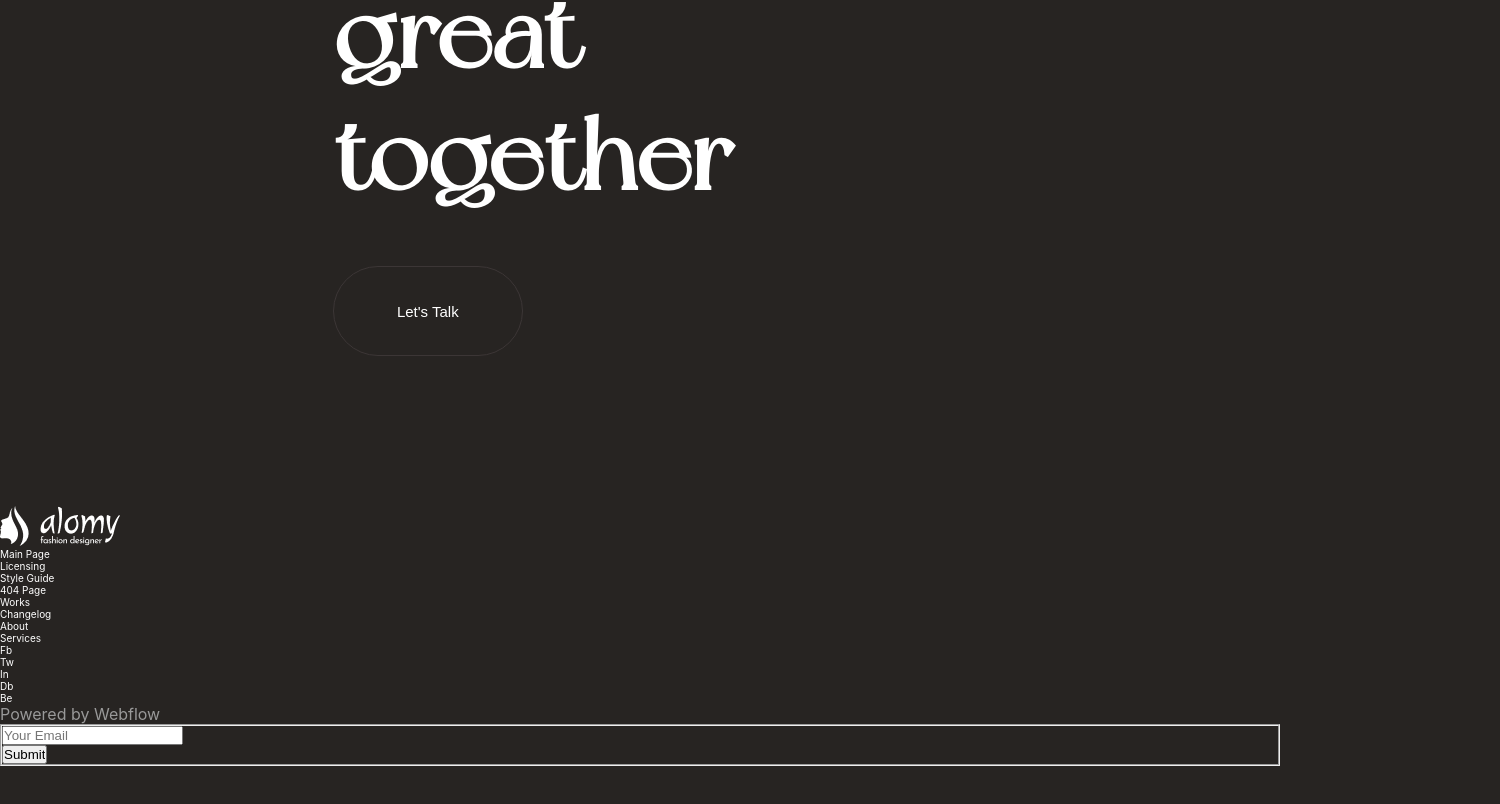
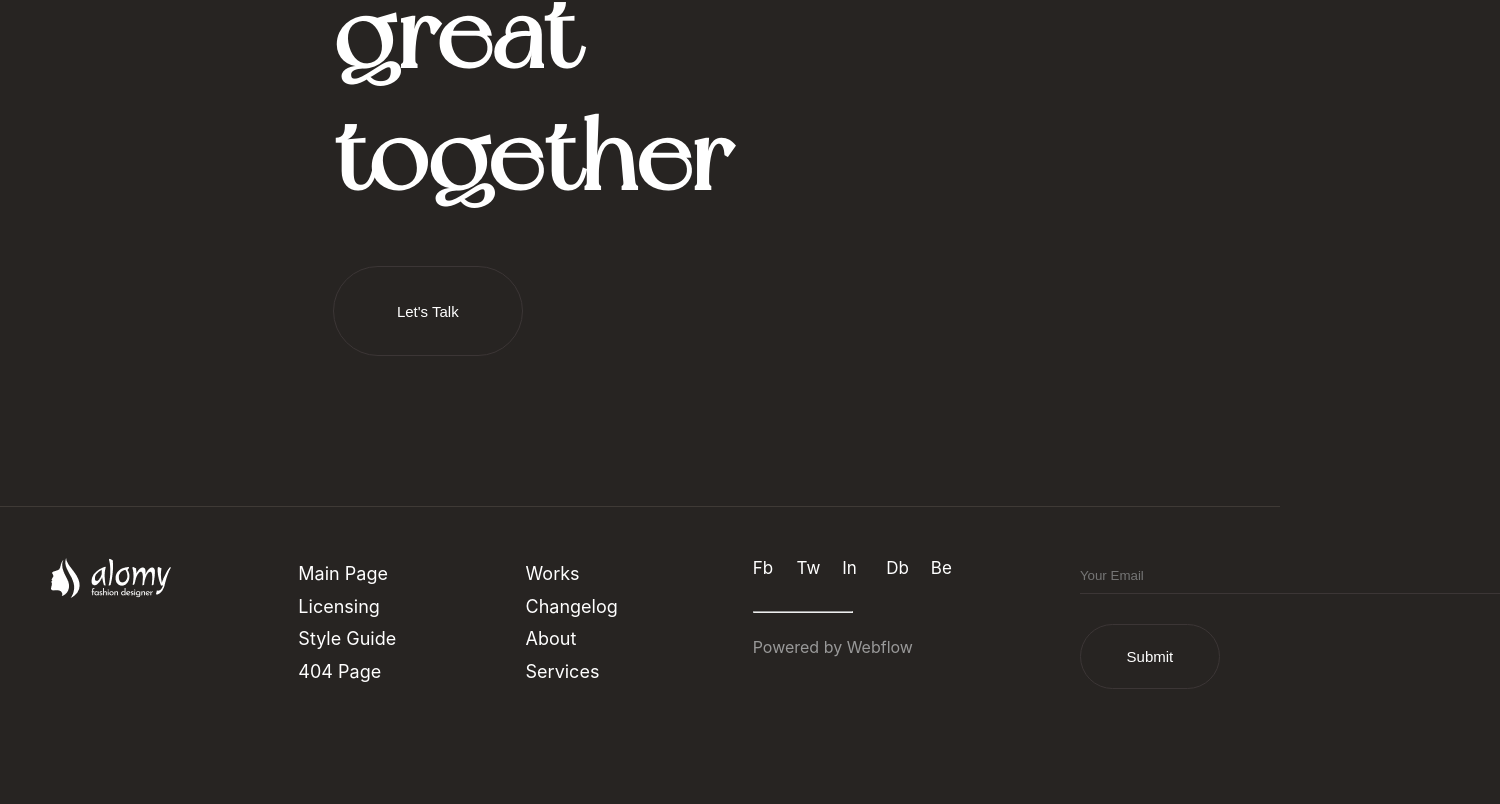
Before and after one commit to Melina412/fashion_for_passion, a plain HTML site: page index.html in a window 1280 px wide. Shown: the part 9020-9824 px from the top of the page, 1500 px wide, since content can reach past the window. Before the commit the page ends 9786 px from the top, so only its background shows below. Drawn offline with Linux system fonts and the light colour scheme; a web font is replaced by a local one.

Commit message:
footer style

```diff
--- a/assets/css/style.css
+++ b/assets/css/style.css
@@ -572,3 +572,79 @@ nav {
 }
 
 /* * ---------- footer ---------- */
+
+footer {
+  height: 30rem;
+  padding: 4%;
+  border-top: 0.1rem solid #3f3a36;
+}
+
+.footer-container {
+  width: 90%;
+  display: grid;
+  grid-template-columns: 1.3fr 1fr 1fr 2.2fr 4.5fr;
+  gap: 12%;
+}
+
+footer img {
+  height: auto;
+}
+
+.links-wrapper-one,
+.links-wrapper-two {
+  width: 10rem;
+  font-size: 1.8rem;
+  line-height: 180%;
+}
+
+.social-links-wrapper a {
+  font-size: 1.7rem;
+}
+
+.social-links-wrapper {
+  display: grid;
+  width: 20rem;
+  grid-template-rows: repeat(5, 1fr);
+}
+
+.social-links-container {
+  display: grid;
+  grid-template-columns: repeat(9, 1fr);
+}
+
+.social-line {
+  width: 50%;
+  color: #999;
+}
+
+fieldset {
+  border-style: none;
+}
+
+.email-submit {
+  width: 42rem;
+}
+
+#email {
+  width: 42rem;
+  background-color: #272422;
+  border-style: none;
+}
+
+.mail {
+  border-bottom: 0.1rem solid #3c3636;
+  padding: 1rem 0;
+  margin-bottom: 3rem;
+}
+
+#submit {
+  font-size: 1.5rem;
+  width: 14rem;
+  height: 6.5rem;
+  color: #fff;
+  background-color: #272422;
+  border: 0.1rem solid #3c3636;
+  border-radius: 8.4rem;
+  white-space: nowrap;
+  cursor: pointer;
+}
--- a/index.html
+++ b/index.html
@@ -413,13 +413,15 @@
             <div><a href="#">Db</a></div>
             <div></div>
             <div><a href="#">Be</a></div>
-            <div></div>
           </div>
-          <div class="social-filler-one"></div>
-          <div class="social-filler-two"></div>
+          <div class="filler"></div>
+
+          <div class="social-line"><hr /></div>
+
           <div class="social-text">
             <p>Powered by <span>Webflow</span></p>
           </div>
+          <div class="filler"></div>
         </div>
 
         <!-- --- footer item 5 --- -->
@@ -427,10 +429,15 @@
           <form action="">
             <fieldset>
               <section class="mail">
-                <input type="email" id="" required placeholder="Your Email" />
+                <input
+                  type="email"
+                  id="email"
+                  required
+                  placeholder="Your Email"
+                />
               </section>
               <section class="submit">
-                <input type="submit" value="Submit" />
+                <input type="submit" id="submit" value="Submit" />
               </section>
             </fieldset>
           </form>
```
